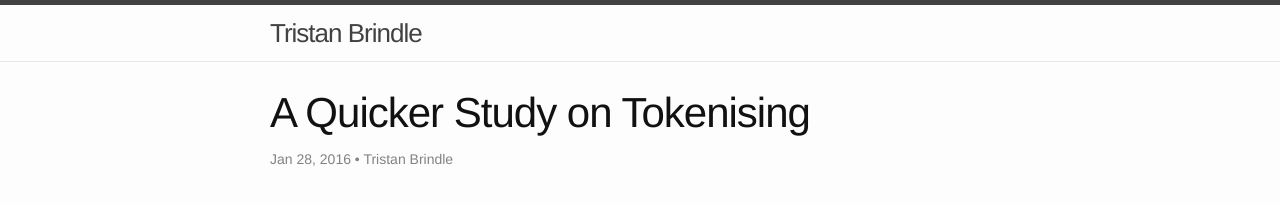
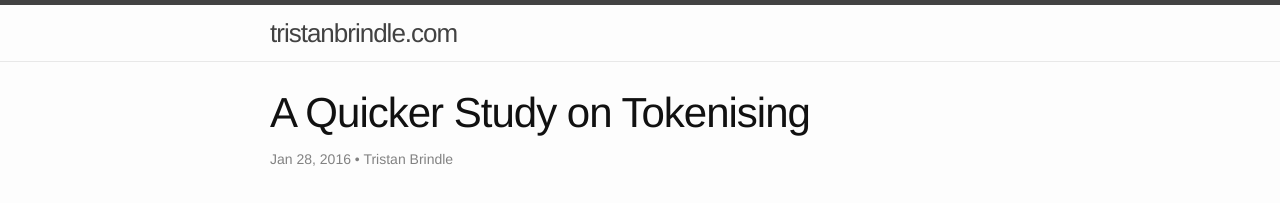
Before and after one commit to tcbrindle/tcbrindle.github.io, a Jekyll site: the page built from _posts/2016-01-28-a-quicker-study-on-tokenising.md, in a window 1280 px wide and 900 px high. Shown: the top 203 px of the window. Built offline with Jekyll 4.4.1, drawn with Linux system fonts in a browser that asks for light colours; comment, search, counter and statistics services are not loaded; some of the changed text lies outside the part shown.

Commit message:
Change blog title to tristanbrindle.com
I really can't think of a snazzy title

```diff
--- a/_config.yml
+++ b/_config.yml
@@ -6,7 +6,7 @@
 # 'jekyll serve'. If you change this file, please restart the server process.
 
 # Site settings
-title: Tristan Brindle
+title: tristanbrindle.com
 #email: your-email@domain.com
 description: > # this means to ignore newlines until "baseurl:"
   (c) Tristan Brindle.
```
